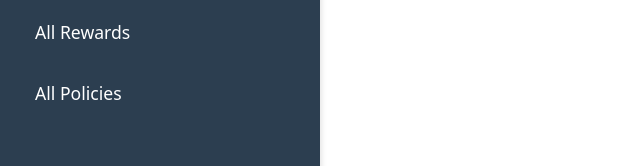
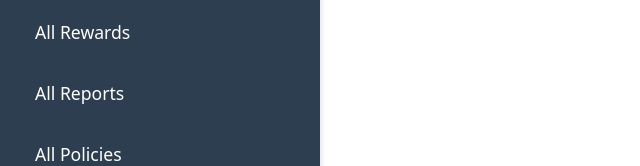
Before and after one commit to MohamedAbdelaiem/TripSync, a React (Vite) app in the folder Frontend/TripSync/: page /Admin-view/1 in a window 1280 px wide. Shown: the part 266-432 px from the top of the page, without its empty margins (0-640 px from the left). Built offline with nearby package versions, Linux system fonts and the light colour scheme.

Commit message:
edit add reports in admin

```diff
--- a/Frontend/TripSync/src/Components/Admin/AminSideBar/AdminSideBar.jsx
+++ b/Frontend/TripSync/src/Components/Admin/AminSideBar/AdminSideBar.jsx
@@ -39,6 +39,14 @@ function AdminSideBar({ onMenuSelected }) {
         </li>
         <li
           onClick={() => {
+            onMenuSelected("all-reports");
+          }}
+          className="admin-menu-item"
+        >
+          All Reports
+        </li>
+        <li
+          onClick={() => {
             onMenuSelected("all-policies");
           }}
           className="admin-menu-item"
--- a/Frontend/TripSync/src/pages/register/register.jsx
+++ b/Frontend/TripSync/src/pages/register/register.jsx
@@ -58,11 +58,9 @@ function Register() {
 
   const handlePhotoChange = (event) => {
     const file = event.target.files[0];
-    console.log(file);
     setProfilePhoto(file); // Set the file to the state
     if (file) {
       setPhotoPreview(URL.createObjectURL(file)); // Create a URL for preview
-      console.log(URL.createObjectURL(file));
     }
   };
   return (
```
